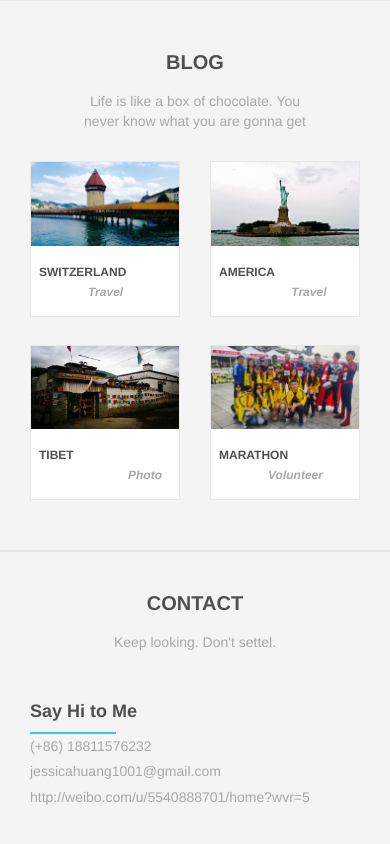
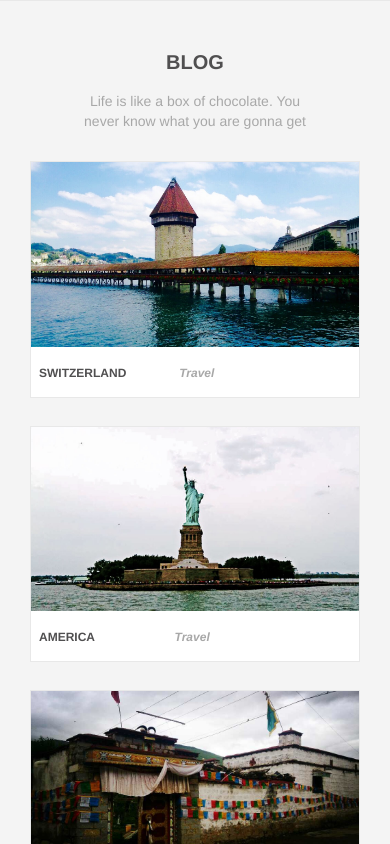
Before and after one commit to jessicaht/jessicaht.github.io, a plain HTML site: page index.html in a window 390 px wide. Shown: the part 1940-2784 px from the top of the page. Drawn offline with Linux system fonts and the light colour scheme; a web font is replaced by a local one.

Commit message:
Update index.html

```diff
--- a/index.html
+++ b/index.html
@@ -177,7 +177,7 @@
 			<p>Life is like a box of chocolate. You never know what you are gonna get next.</p>
 		</div>
 		<div class="portfolio-grids">
-			<div class="col-md-4 portfolio-grid">
+			<div class="col-md-4 col-xs-12 portfolio-grid">
 				<div class="portfolio-image">
 					<div class="port-img">
 							<img src="images/2.jpg" alt=" " />
@@ -193,7 +193,7 @@
 					</div>
 				</div>
 			</div>
-			<div class="col-md-4 portfolio-grid">
+			<div class="col-md-4 col-xs-12 portfolio-grid">
 				<div class="portfolio-image">
 					<div class="port-img">
 						<img src="images/3.jpg" alt=" " />
@@ -209,7 +209,7 @@
 					</div>
 				</div>
 			</div>
-			<div class="col-md-4 portfolio-grid">
+			<div class="col-md-4 col-xs-12 portfolio-grid">
 				<div class="portfolio-image">
 					<div class="port-img">
 						<img src="images/4.JPG" alt=" " />
@@ -225,10 +225,7 @@
 					</div>
 				</div>
 			</div>
-			<div class="clearfix"> </div>
-		</div>
-		<div class="portfolio-grids">
-			<div class="col-md-4 portfolio-grid">
+			<div class="col-md-4 col-xs-12 portfolio-grid">
 				<div class="portfolio-image">
 					<div class="port-img">
 						<img src="images/5.JPG" alt=" " />
@@ -244,7 +241,7 @@
 					</div>
 				</div>
 			</div>
-			<div class="col-md-4 portfolio-grid">
+			<div class="col-md-4 col-xs-12 portfolio-grid">
 				<div class="portfolio-image">
 					<div class="port-img">
 						<img src="images/6.jpg" alt=" " />
@@ -260,7 +257,7 @@
 					</div>
 				</div>
 			</div>
-			<div class="col-md-4 portfolio-grid">
+			<div class="col-md-4 col-xs-12 portfolio-grid">
 				<div class="portfolio-image">
 					<div class="port-img">
 						<img src="images/8.jpg" alt=" " />
```
